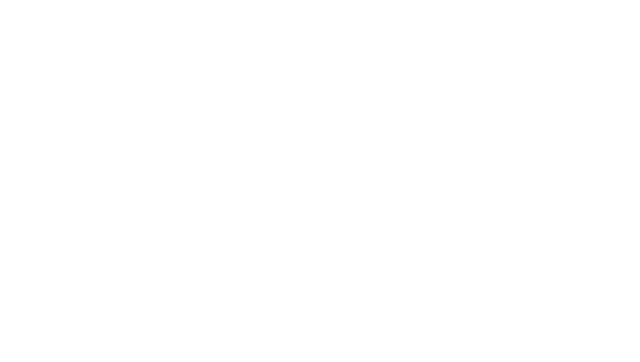
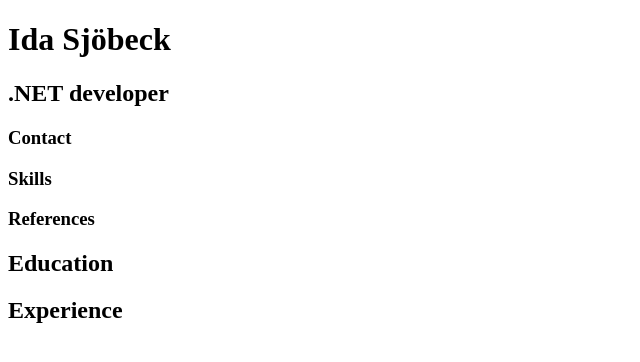
Before and after one commit to idasjobeck/HTMLresume, a plain HTML site: page index.html in a window 1280 px wide. Shown: the whole page, without its empty margins (0-640 px from the left). Drawn offline with Linux system fonts and the light colour scheme.

Commit message:
Added main sections and headers of the resume.

```diff
--- a/index.html
+++ b/index.html
@@ -4,9 +4,33 @@
     <meta charset="UTF-8">
     <meta name="viewport" content="width=device-width, initial-scale=1.0">
     <title>Ida Sjöbeck - .NET developer</title>
-
 </head>
 <body>
-
+    <header>
+        <h1>Ida Sjöbeck</h1>
+        <h2>.NET developer</h2>
+    </header>
+    <main>
+        <section>
+            <!-- Contact -->
+             <h3>Contact</h3>
+        </section>
+        <section>
+            <!-- Skills -->
+            <h3>Skills</h3>
+        </section>
+        <section>
+            <!-- References -->
+            <h3>References</h3>
+        </section>
+        <article>
+            <!-- Education -->
+             <h2>Education</h2>
+        </article>
+        <article>
+            <!-- Experience -->
+            <h2>Experience</h2>
+        </article>
+    </main>
 </body>
 </html>
```
